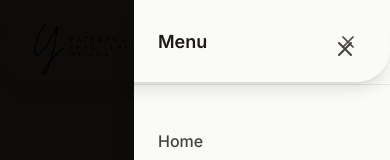
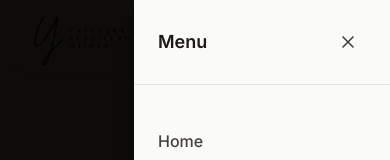
Before and after one commit to yaffawijaya/yaffawijaya-nextjs, a Next.js app: page / in a window 390 px wide. Both pictures are taken after a click on the button 345 px from the left and 49 px from the top of the page. Shown: the top 160 px of the page. Built offline with nearby package versions, Linux system fonts and the light colour scheme.

Commit message:
fix: UI/UX for sidebar menu in mobile device

```diff
--- a/src/components/Navbar.tsx
+++ b/src/components/Navbar.tsx
@@ -1,5 +1,3 @@
-// File: src/components/Navbar.tsx
-
 'use client';
 
 import { useState, useEffect } from 'react';
@@ -12,15 +10,18 @@ export const Navbar = ({ onContactClick }: { onContactClick: () => void }) => {
   const [isMobileMenuOpen, setIsMobileMenuOpen] = useState(false);
 
   useEffect(() => {
-    const handleScroll = () => { setHasScrolled(window.scrollY > 10); };
+    const handleScroll = () => {
+      setHasScrolled(window.scrollY > 10);
+    };
     window.addEventListener('scroll', handleScroll);
-    return () => { window.removeEventListener('scroll', handleScroll); };
+    return () => window.removeEventListener('scroll', handleScroll);
   }, []);
 
-  const navbarClasses = `fixed top-4 left-0 right-0 w-full z-50 transition-all duration-300 ${hasScrolled ? 'top-0' : 'top-4'}`;
-  const headerClasses = `max-w-5xl mx-auto rounded-full border shadow-lg transition-all duration-300 ${
+  const navWrapper = `fixed z-40 left-0 right-0 top-2 md:top-4 w-full flex justify-center pointer-events-none`;
+  const headerClasses = `pointer-events-auto w-full max-w-5xl h-16 rounded-full px-6 flex items-center justify-between border shadow-md transition-all duration-300
+    ${
       hasScrolled
-      ? 'backdrop-blur-sm backdrop-saturate-200 bg-white/50 dark:bg-stone-900/50 border-stone-200/60 dark:border-stone-700/60 shadow-stone-200/50 dark:shadow-stone-950/50'
+        ? 'backdrop-blur-sm backdrop-saturate-200 bg-white/50 dark:bg-stone-900/50 border-stone-200/60 dark:border-stone-700/60 shadow-stone-200/30 dark:shadow-stone-950/30'
         : 'bg-transparent border-transparent'
     }`;
 
@@ -33,9 +34,9 @@ export const Navbar = ({ onContactClick }: { onContactClick: () => void }) => {
 
   return (
     <>
-      <div className={navbarClasses}>
+      {/* Oval navbar */}
+      <div className={navWrapper}>
         <header className={headerClasses}>
-          <div className="flex items-center justify-between h-16 px-6">
           <div className="flex-shrink-0">
             <Link href="/">
               <Image
@@ -57,9 +58,7 @@ export const Navbar = ({ onContactClick }: { onContactClick: () => void }) => {
             </Link>
           </div>
 
-            {/* Desktop Navigation */}
-            <div className="hidden md:block">
-              <div className="flex items-baseline space-x-6">
+          <div className="hidden md:flex items-center space-x-6">
             {navLinks.map((link) => (
               <a
                 key={link.href}
@@ -69,7 +68,6 @@ export const Navbar = ({ onContactClick }: { onContactClick: () => void }) => {
                 {link.label}
               </a>
             ))}
-              </div>
           </div>
 
           <div className="hidden md:block">
@@ -81,7 +79,7 @@ export const Navbar = ({ onContactClick }: { onContactClick: () => void }) => {
             </button>
           </div>
 
-            {/* Mobile Menu Button */}
+          {/* Mobile button */}
           <div className="md:hidden">
             <button
               onClick={() => setIsMobileMenuOpen(!isMobileMenuOpen)}
@@ -94,30 +92,40 @@ export const Navbar = ({ onContactClick }: { onContactClick: () => void }) => {
                 viewBox="0 0 24 24"
                 stroke="currentColor"
               >
-                  {isMobileMenuOpen ? (
-                    <path strokeLinecap="round" strokeLinejoin="round" strokeWidth={2} d="M6 18L18 6M6 6l12 12" />
-                  ) : (
-                    <path strokeLinecap="round" strokeLinejoin="round" strokeWidth={2} d="M4 6h16M4 12h16M4 18h16" />
-                  )}
+                <path
+                  strokeLinecap="round"
+                  strokeLinejoin="round"
+                  strokeWidth={2}
+                  d="M4 6h16M4 12h16M4 18h16"
+                />
               </svg>
             </button>
-            </div>
           </div>
         </header>
       </div>
 
-      {/* Mobile Menu */}
+      {/* Mobile menu */}
       <AnimatePresence>
         {isMobileMenuOpen && (
+          <>
+            {/* Static background overlay */}
             <motion.div
+              initial={{ opacity: 0 }}
+              animate={{ opacity: 1 }}
+              exit={{ opacity: 0 }}
+              transition={{ duration: 0.2, ease: 'easeOut' }}
+              className="fixed inset-0 bg-black/50 z-40"
+              onClick={() => setIsMobileMenuOpen(false)}
+            />
+
+            {/* Sidebar panel */}
+            <motion.nav
               initial={{ x: '100%' }}
               animate={{ x: 0 }}
               exit={{ x: '100%' }}
-            transition={{ type: 'tween', duration: 0.3 }}
-            className="fixed inset-0 z-40 md:hidden"
+              transition={{ duration: 0.25, ease: 'easeInOut' }}
+              className="fixed top-0 right-0 bottom-0 w-64 bg-stone-50 dark:bg-stone-900 shadow-xl z-50"
             >
-            <div className="fixed inset-0 bg-black/50" onClick={() => setIsMobileMenuOpen(false)} />
-            <nav className="fixed top-0 right-0 bottom-0 w-64 bg-stone-50 dark:bg-stone-900 shadow-xl">
               <div className="flex items-center justify-between p-6 border-b border-stone-200 dark:border-stone-800">
                 <h2 className="text-lg font-semibold text-stone-900 dark:text-white">Menu</h2>
                 <button
@@ -152,10 +160,11 @@ export const Navbar = ({ onContactClick }: { onContactClick: () => void }) => {
                   Contact Me
                 </button>
               </div>
-            </nav>
-          </motion.div>
+            </motion.nav>
+          </>
         )}
       </AnimatePresence>
+
     </>
   );
 };
```
Lines whose indentation alone changed are shown as unchanged.
